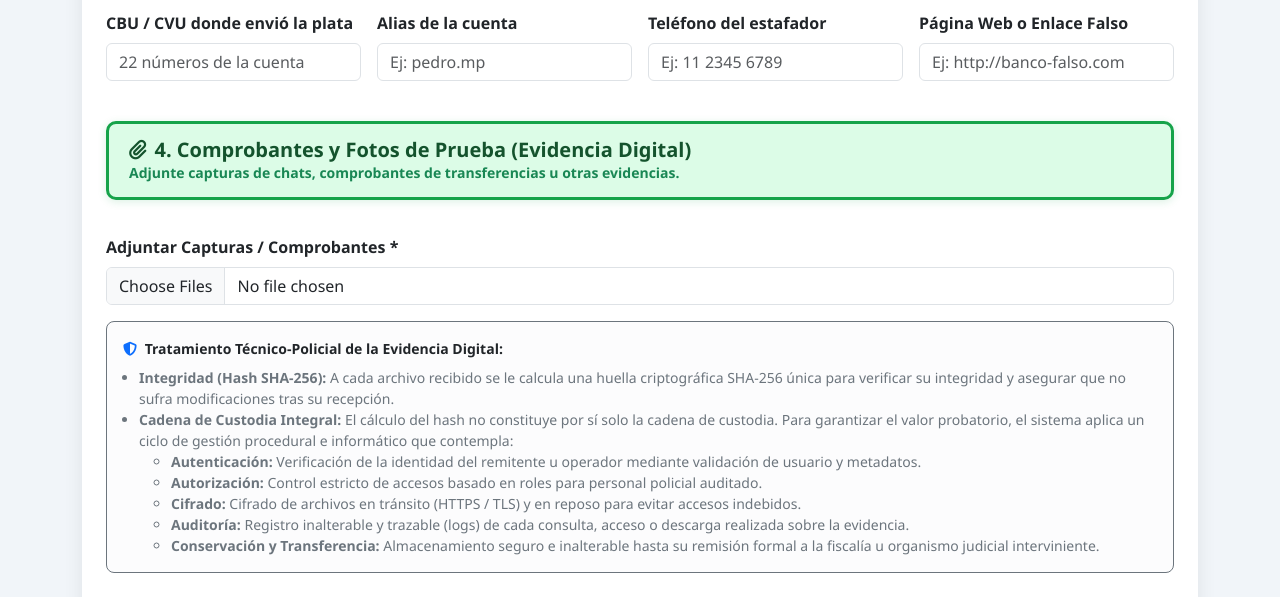
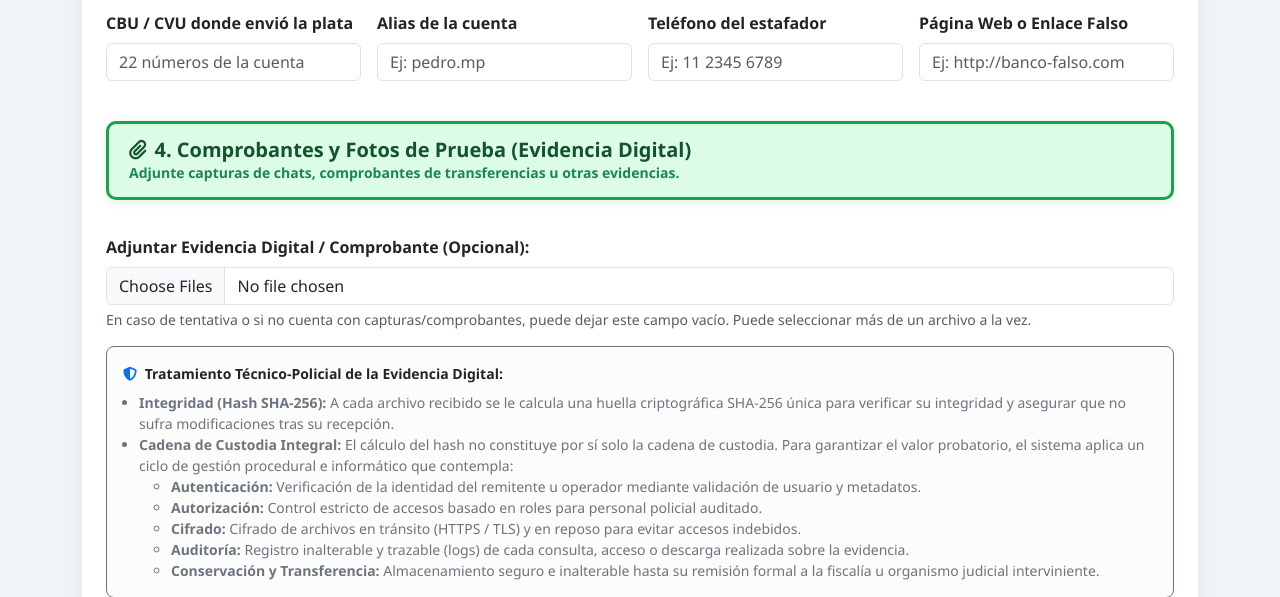
Before and after one commit to Alan1591/cibertriage-api, a FastAPI app: page / in a window 1280 px wide. Shown: the part 1151-1748 px from the top of the page. Run offline with FastAPI, Linux system fonts and the light colour scheme; some libraries are stand-ins or nearby versions.

Commit message:
Update index.html

```diff
--- a/templates/index.html
+++ b/templates/index.html
@@ -293,7 +293,7 @@
                                 <input type="text" name="url_sitio_falso" class="form-control" placeholder="Ej: http://banco-falso.com">
                             </div>
 
-                            <!-- SECCIÓN 4: VERDE -->
+<!-- SECCIÓN 4: VERDE -->
                             <div class="col-12">
                                 <div class="section-header-verde">
                                     <h5><i class="fa-solid fa-paperclip me-2"></i>4. Comprobantes y Fotos de Prueba (Evidencia Digital)</h5>
@@ -302,8 +302,11 @@
                             </div>
 
                             <div class="col-12">
-                                <label class="form-label fw-bold">Adjuntar Capturas / Comprobantes *</label>
-                                <input type="file" name="archivos" class="form-control" multiple required>
+                                <label for="archivo" class="form-label fw-bold">Adjuntar Evidencia Digital / Comprobante (Opcional):</label>
+                                <input class="form-control" type="file" id="archivo" name="archivo" accept="image/*,.pdf" multiple>
+                                <div class="form-text text-muted">
+                                    En caso de tentativa o si no cuenta con capturas/comprobantes, puede dejar este campo vacío. Puede seleccionar más de un archivo a la vez.
+                                </div>
 
                                 <!-- EXPLICACIÓN TÉCNICO-JURÍDICA SOBRE LA EVIDENCIA DIGITAL -->
                                 <div class="alert alert-light border border-secondary mt-3 p-3 text-secondary small rounded-3">
@@ -322,7 +325,6 @@
                                     </ul>
                                 </div>
                             </div>
-
                             <!-- BOTÓN DE ENVIAR ROJO LLAMATIVO -->
                             <div class="col-12 mt-4 text-end">
                                 <button type="submit" class="btn btn-custom-submit">
```
